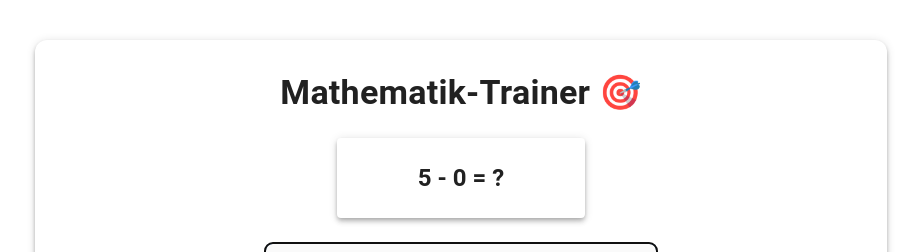
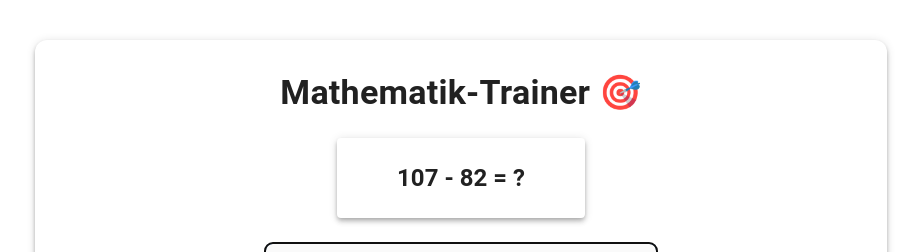
Before and after one commit to EddiS4/mathe-trainer, a React (Create React App) app: page / in a window 1280 px wide. Shown: the top 252 px of the page, without its empty margins (179-1100 px from the left). Built offline with nearby package versions, Linux system fonts and the light colour scheme.

Commit message:
Increased diffculty

```diff
--- a/src/App.js
+++ b/src/App.js
@@ -36,27 +36,44 @@ function App() {
     if (!showKeypad && answerRef.current) answerRef.current.focus();
   }, [question, showKeypad]);
 
+  function randomInt(min, max) {
+    return Math.floor(Math.random() * (max - min + 1)) + min;
+  }
+
   function generateQuestion() {
     const rand = Math.random();
     let op, a, b;
 
-    if (rand < 0.25) {
+    if (rand < 0.35) {
       op = "+";
-      a = Math.floor(Math.random() * 101);
-      b = Math.floor(Math.random() * 101);
-    } else if (rand < 0.5) {
+      const useThreeDigits = Math.random() < 0.6;
+      const min = useThreeDigits ? 100 : 10;
+      const max = useThreeDigits ? 999 : 99;
+      a = randomInt(min, max);
+      b = randomInt(min, max);
+    } else if (rand < 0.7) {
       op = "-";
-      a = Math.floor(Math.random() * 101);
-      b = Math.floor(Math.random() * (a + 1)); // Keine negativen Ergebnisse
-    } else if (rand < 0.75) {
+      const useThreeDigits = Math.random() < 0.5;
+      const maxA = useThreeDigits ? 999 : 99;
+      a = randomInt(10, maxA);
+      b = randomInt(10, a);
+    } else if (rand < 0.85) {
       op = "×";
-      a = Math.floor(Math.random() * 10); // Single digit (0-9)
-      b = Math.floor(Math.random() * 10); // Single digit (0-9)
+      if (Math.random() < 0.7) {
+        a = randomInt(10, 99);
+        b = randomInt(2, 9);
+      } else {
+        a = randomInt(10, 99);
+        b = randomInt(10, 99);
+      }
     } else {
       op = "÷";
-      b = Math.floor(Math.random() * 9) + 1; // Single digit (1-9), avoid division by zero
-      a = b * Math.floor(Math.random() * 11); // First number <= 100
+      const divisor = randomInt(2, 12);
+      const quotient = randomInt(3, 99);
+      a = divisor * quotient;
+      b = divisor;
     }
+
     return { a, b, op };
   }
 
@@ -111,7 +128,7 @@ function App() {
 
     // Prüfe, ob die aktuelle Frage aus der falschen Liste kommt
     const repeatIndex = wrongAnswers.findIndex(
-      (item) => item.repeat && item.a === question.a && item.b === question.b && item.op === question.op
+      (item) => item.repeat && item.a === question.a && item.b === question.b && item.op === question.op,
     );
 
     if (userAnswer === correctAnswer) {
```
